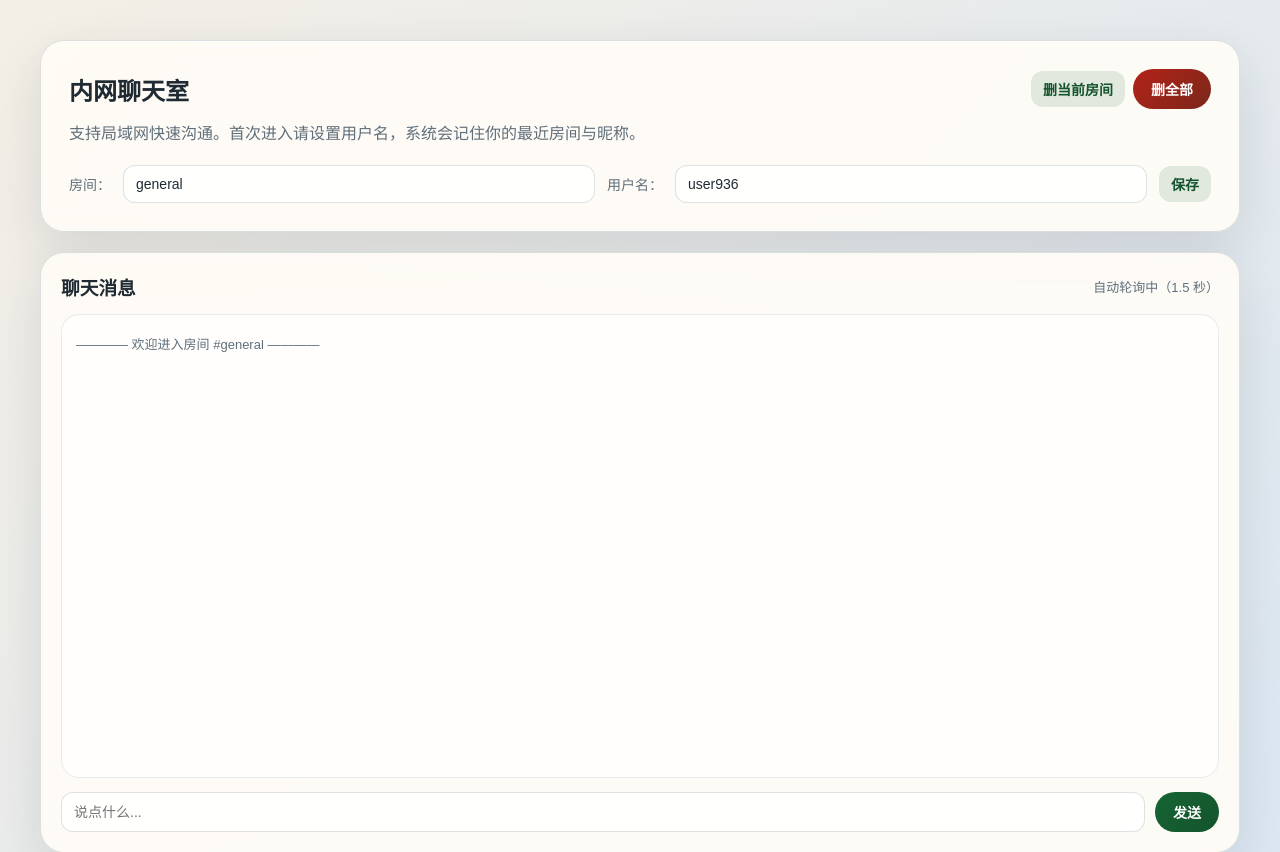
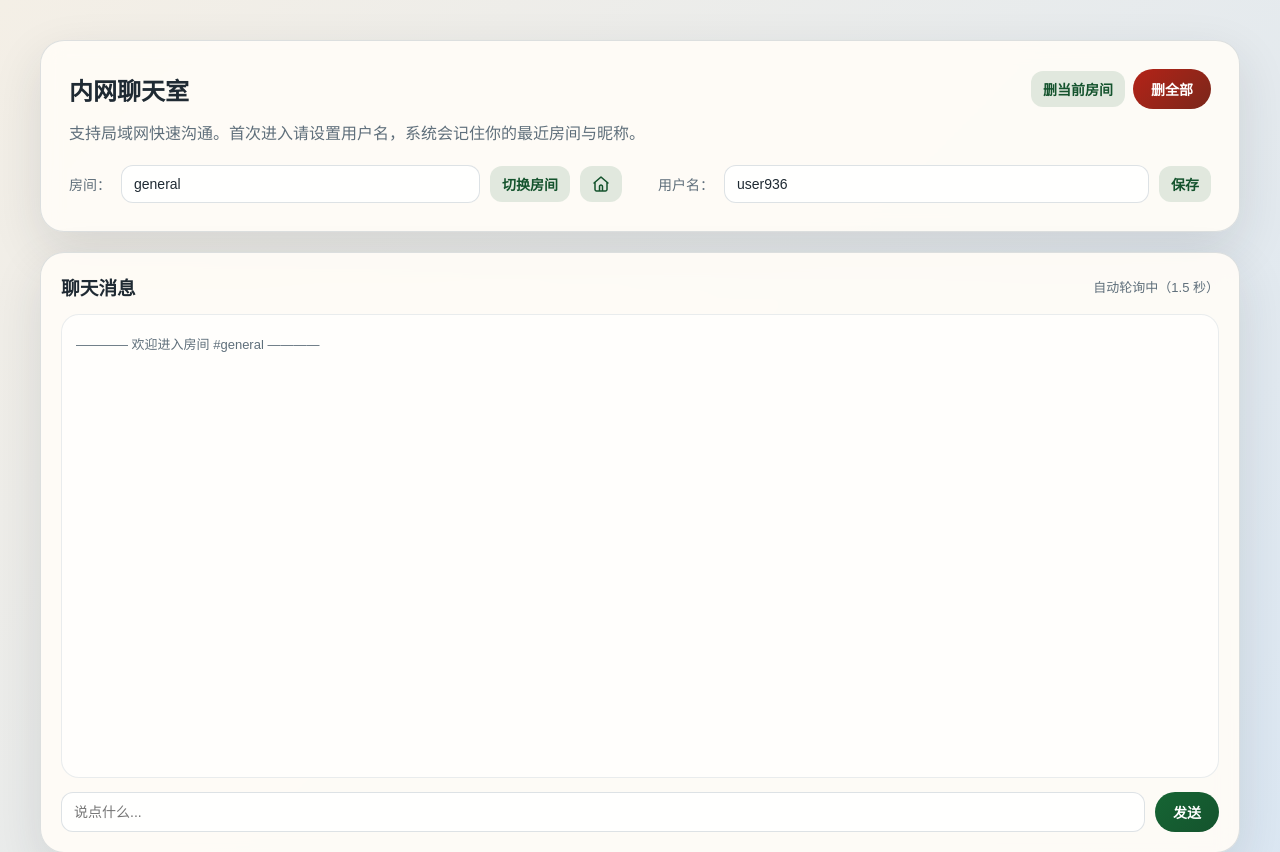
Before and after one commit to ethanaicode/lan_chat_python_flask_sqlite3, a Flask app: page / in a window 1280 px wide. Shown: the top 852 px of the page. Run offline with Flask 3, Linux system fonts and the light colour scheme; data that the repository does not hold is empty.

Commit message:
feat: 方便切换房间
style: 调整顶部按钮样式

```diff
--- a/app.py
+++ b/app.py
@@ -5,7 +5,12 @@ import sqlite3, time, os, socket, ipaddress, hmac
 DB_PATH = "./data/chat.db"
 ADMIN_TOKEN = os.environ.get("ADMIN_TOKEN", "")
 
-app = Flask(__name__, static_folder="static", static_url_path="")
+app = Flask(__name__, static_folder="static", static_url_path="/static")
+
+
+def normalize_room(raw):
+    room = (raw or "").strip()[:32]
+    return room or "general"
 
 
 def _get_server_ips():
@@ -77,9 +82,15 @@ def init_db():
         conn.execute("PRAGMA synchronous=NORMAL;")
         conn.commit()
 
-@app.route("/")
+@app.get("/")
 def index():
-    return render_template("index.html")
+    room = normalize_room(request.args.get("room"))
+    return render_template("index.html", initial_room=room)
+
+
+@app.get("/<room>")
+def index_room(room):
+    return render_template("index.html", initial_room=normalize_room(room))
 
 @app.post("/api/send")
 def api_send():
--- a/static/chat-theme.css
+++ b/static/chat-theme.css
@@ -106,19 +106,48 @@ button.danger {
 .controls {
   margin-top: 18px;
   display: grid;
-  grid-template-columns: auto minmax(130px, 1fr) auto minmax(130px, 1fr) auto;
-  align-items: center;
-  gap: 10px 12px;
+  grid-template-columns: repeat(2, minmax(0, 1fr));
+  gap: 36px;
 }
 
-.controls label {
+.control-group {
+  display: grid;
+  grid-template-columns: auto minmax(160px, 1fr) auto;
+  align-items: center;
+  gap: 8px 10px;
+  padding: 0;
+}
+
+.room-group {
+  grid-template-columns: auto minmax(160px, 1fr) auto auto;
+}
+
+.control-group label {
   color: var(--muted);
   font-size: 14px;
   white-space: nowrap;
 }
 
-.controls #save {
+.control-group #switchRoom,
+.control-group #saveUser {
   justify-self: start;
+}
+
+.icon-btn {
+  display: inline-flex;
+  align-items: center;
+  justify-content: center;
+  width: 42px;
+  height: 36px;
+  padding: 0;
+  line-height: 1;
+}
+
+.icon-btn svg {
+  width: 16px;
+  height: 16px;
+  fill: currentColor;
+  display: block;
 }
 
 input[type="text"] {
@@ -204,11 +233,8 @@ input[type="text"] {
 
 @media (max-width: 900px) {
   .controls {
-    grid-template-columns: auto 1fr;
-  }
-
-  .controls #save {
-    grid-column: 2;
+    grid-template-columns: 1fr;
+    gap: 24px;
   }
 }
 
@@ -228,6 +254,12 @@ input[type="text"] {
     align-items: flex-start;
   }
 
+  .control-group {
+    grid-template-columns: 1fr;
+    align-items: stretch;
+    gap: 8px;
+  }
+
   .admin-actions {
     flex-direction: column;
     align-items: stretch;
--- a/templates/index.html
+++ b/templates/index.html
@@ -4,7 +4,7 @@
     <meta charset="utf-8" />
     <meta name="viewport" content="width=device-width, initial-scale=1" />
     <title>内网聊天室</title>
-    <link rel="stylesheet" href="/chat-theme.css" />
+    <link rel="stylesheet" href="/static/chat-theme.css" />
   </head>
   <body>
     <main class="page">
@@ -24,11 +24,34 @@
           支持局域网快速沟通。首次进入请设置用户名，系统会记住你的最近房间与昵称。
         </p>
         <div class="controls">
-          <label for="room">房间：</label>
-          <input id="room" type="text" value="general" />
-          <label for="user">用户名：</label>
-          <input id="user" type="text" placeholder="你的名字" />
-          <button class="ghost" id="save" type="button">保存</button>
+          <div class="control-group room-group">
+            <label for="room">房间：</label>
+            <input id="room" type="text" value="general" />
+            <button class="ghost" id="switchRoom" type="button">切换房间</button>
+            <button
+              class="ghost icon-btn"
+              id="goGeneral"
+              type="button"
+              title="回主房间"
+              aria-label="回主房间"
+            >
+              <svg
+                viewBox="0 0 1024 1024"
+                xmlns="http://www.w3.org/2000/svg"
+                aria-hidden="true"
+                focusable="false"
+              >
+                <path
+                  d="M991.36 411.52l-448-384a48.448 48.448 0 0 0-62.72 0l-448 384c-19.84 17.28-22.4 47.36-5.12 67.84C40.96 494.72 62.08 499.84 80 492.8V864c0 79.36 64.64 144 144 144h576c79.36 0 144-64.64 144-144V493.44a48.768 48.768 0 0 0 52.48-14.08c17.28-19.84 14.72-50.56-5.12-67.84zM560 912h-96V672c0-26.24 21.76-48 48-48s48 21.76 48 48v240z m240 0H656V672c0-79.36-64.64-144-144-144s-144 64.64-144 144v240H224c-26.24 0-48-21.76-48-48V415.36l336-288 336 288V864c0 26.24-21.76 48-48 48z"
+                ></path>
+              </svg>
+            </button>
+          </div>
+          <div class="control-group">
+            <label for="user">用户名：</label>
+            <input id="user" type="text" placeholder="你的名字" />
+            <button class="ghost" id="saveUser" type="button">保存</button>
+          </div>
         </div>
       </section>
 
@@ -61,11 +84,14 @@
     const userInput = $("#user");
     const roomInput = $("#room");
     const contentInput = $("#content");
-    const saveBtn = $("#save");
+    const switchRoomBtn = $("#switchRoom");
+    const goGeneralBtn = $("#goGeneral");
+    const saveUserBtn = $("#saveUser");
     const form = $("#sendForm");
     const adminActions = $("#adminActions");
     const purgeRoomBtn = $("#purgeRoomBtn");
     const purgeAllBtn = $("#purgeAllBtn");
+    const INITIAL_ROOM = {{ initial_room|tojson }};
 
     const USER_COLOR_PALETTE = [
       "#155e75", // cyan-800
@@ -86,11 +112,23 @@
     let activeUser =
       localStorage.getItem("chat_user") ||
       "user" + Math.floor(Math.random() * 1000);
-    let activeRoom = localStorage.getItem("chat_room") || "general";
+    let activeRoom = INITIAL_ROOM || "general";
 
     // 输入框允许先改，但只有点击“保存”才会成为当前生效值。
     userInput.value = activeUser;
     roomInput.value = activeRoom;
+
+    function updateRoomUrl(room) {
+      if (!room || room === "general") {
+        window.history.replaceState({}, "", "/");
+        return;
+      }
+      window.history.replaceState(
+        {},
+        "",
+        "/" + encodeURIComponent(room)
+      );
+    }
 
     const GLOBAL_COLOR_STATE_KEY = "chat_user_color_state_global";
 
@@ -129,6 +167,23 @@
         saveColorState();
       }
       return USER_COLOR_PALETTE[userColorMap[name] % USER_COLOR_PALETTE.length];
+    }
+
+    function applyRoomSwitch() {
+      activeRoom = roomInput.value.trim() || "general";
+      updateRoomUrl(activeRoom);
+      loadRecent();
+    }
+
+    function goGeneralRoom() {
+      roomInput.value = "general";
+      applyRoomSwitch();
+    }
+
+    function applyUserSave() {
+      activeUser = userInput.value.trim() || "anon";
+      localStorage.setItem("chat_user", activeUser);
+      addLine(`已保存用户名：${activeUser}`, "sys");
     }
 
     function getAdminHeaders() {
@@ -267,18 +322,15 @@
       poll();
     });
 
-    saveBtn.addEventListener("click", () => {
-      activeUser = userInput.value.trim() || "anon";
-      activeRoom = roomInput.value.trim() || "general";
-      localStorage.setItem("chat_user", activeUser);
-      localStorage.setItem("chat_room", activeRoom);
-      loadRecent();
-    });
+    switchRoomBtn.addEventListener("click", applyRoomSwitch);
+    goGeneralBtn.addEventListener("click", goGeneralRoom);
+    saveUserBtn.addEventListener("click", applyUserSave);
 
     purgeRoomBtn.addEventListener("click", () => purgeMessages("ROOM"));
     purgeAllBtn.addEventListener("click", () => purgeMessages("ALL"));
 
     // 初始化
+    updateRoomUrl(activeRoom);
     Promise.all([loadRecent(), refreshAdminStatus()]).then(() =>
       setInterval(poll, 1500)
     );
```
